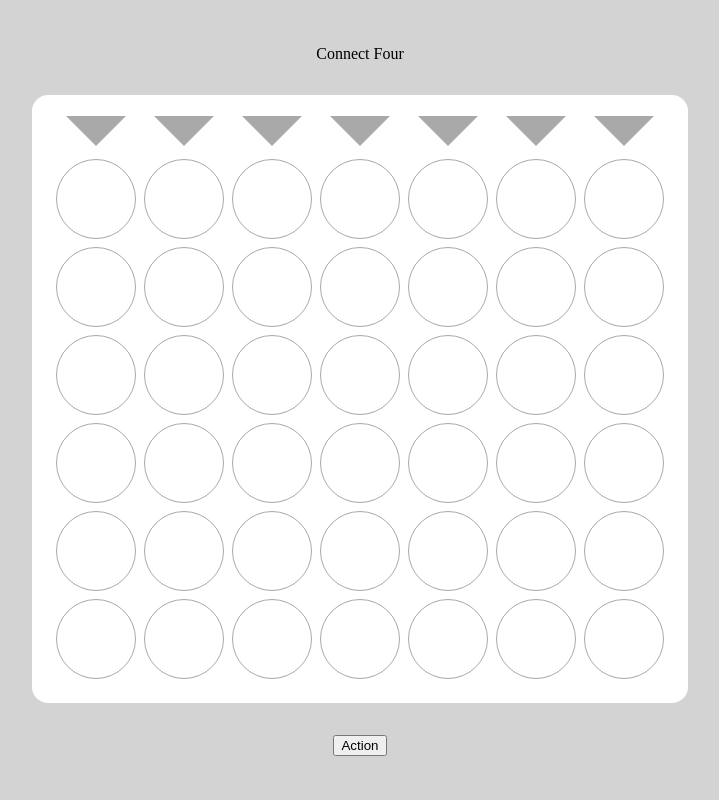
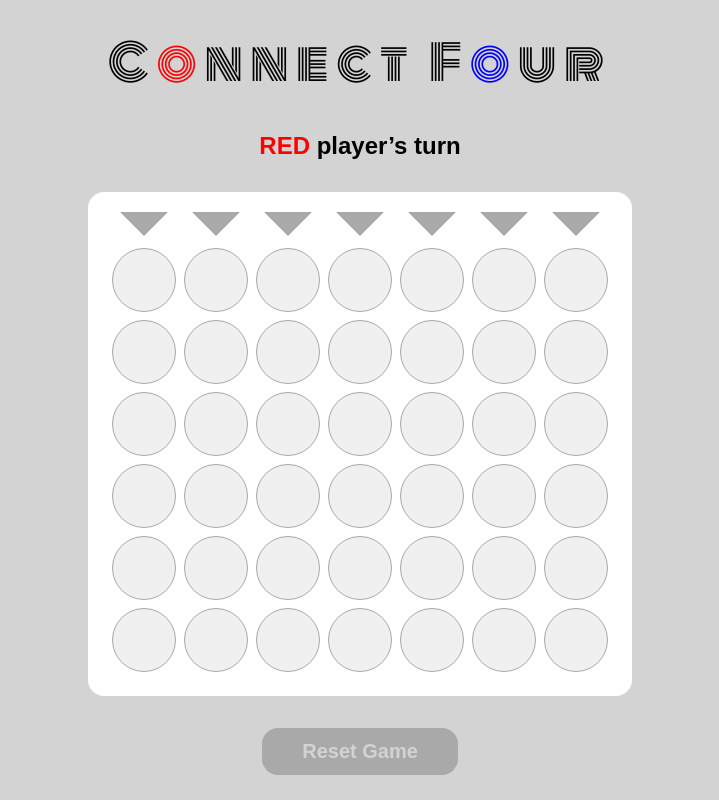
Before and after one commit to jskartes/connect-four, a plain HTML site: page index.html in a window 1280 px wide. Shown: the whole page, without its empty margins (280-999 px from the left). Drawn offline with Linux system fonts and the light colour scheme.

Commit message:
implement alternating player input

```diff
--- a/index.html
+++ b/index.html
@@ -5,13 +5,19 @@
   <meta charset='UTF-8' />
   <meta name='viewport' content='width=device-width, initial-scale=1.0' />
   <title>Document</title>
+
+  <!-- Google Fonts -->
+  <link rel="preconnect" href="https://fonts.googleapis.com">
+  <link rel="preconnect" href="https://fonts.gstatic.com" crossorigin>
+  <link href="https://fonts.googleapis.com/css2?family=Monoton&display=swap" rel="stylesheet">
+
   <link rel='stylesheet' href='./style.css' />
 </head>
 
 <body>
-  <header>Connect Four</header>
+  <header>C<span id='red'>o</span>nnect F<span id='blue'>o</span>ur</header>
 
-  <p id='game-state'></p>
+  <p id='game-state'>Game state</p>
 
   <div id='board-frame'>
     <section id='column-buttons'>
@@ -25,58 +31,57 @@
     </section>
 
     <section id='board'>
+      <div id='c0r5'></div>
+      <div id='c1r5'></div>
+      <div id='c2r5'></div>
+      <div id='c3r5'></div>
+      <div id='c4r5'></div>
+      <div id='c5r5'></div>
+      <div id='c6r5'></div>
+
+      <div id='c0r4'></div>
+      <div id='c1r4'></div>
+      <div id='c2r4'></div>
+      <div id='c3r4'></div>
+      <div id='c4r4'></div>
+      <div id='c5r4'></div>
+      <div id='c6r4'></div>
+
+      <div id='c0r3'></div>
+      <div id='c1r3'></div>
+      <div id='c2r3'></div>
+      <div id='c3r3'></div>
+      <div id='c4r3'></div>
+      <div id='c5r3'></div>
+      <div id='c6r3'></div>
+
+      <div id='c0r2'></div>
+      <div id='c1r2'></div>
+      <div id='c2r2'></div>
+      <div id='c3r2'></div>
+      <div id='c4r2'></div>
+      <div id='c5r2'></div>
+      <div id='c6r2'></div>
+
+      <div id='c0r1'></div>
+      <div id='c1r1'></div>
+      <div id='c2r1'></div>
+      <div id='c3r1'></div>
+      <div id='c4r1'></div>
+      <div id='c5r1'></div>
+      <div id='c6r1'></div>
+
       <div id='c0r0'></div>
-      <div id='c0r1'></div>
-      <div id='c0r2'></div>
-      <div id='c0r3'></div>
-      <div id='c0r4'></div>
-      <div id='c0r5'></div>
-
       <div id='c1r0'></div>
-      <div id='c1r1'></div>
-      <div id='c1r2'></div>
-      <div id='c1r3'></div>
-      <div id='c1r4'></div>
-      <div id='c1r5'></div>
-
       <div id='c2r0'></div>
-      <div id='c2r1'></div>
-      <div id='c2r2'></div>
-      <div id='c2r3'></div>
-      <div id='c2r4'></div>
-      <div id='c2r5'></div>
-
       <div id='c3r0'></div>
-      <div id='c3r1'></div>
-      <div id='c3r2'></div>
-      <div id='c3r3'></div>
-      <div id='c3r4'></div>
-      <div id='c3r5'></div>
-
       <div id='c4r0'></div>
-      <div id='c4r1'></div>
-      <div id='c4r2'></div>
-      <div id='c4r3'></div>
-      <div id='c4r4'></div>
-      <div id='c4r5'></div>
-
       <div id='c5r0'></div>
-      <div id='c5r1'></div>
-      <div id='c5r2'></div>
-      <div id='c5r3'></div>
-      <div id='c5r4'></div>
-      <div id='c5r5'></div>
-
       <div id='c6r0'></div>
-      <div id='c6r1'></div>
-      <div id='c6r2'></div>
-      <div id='c6r3'></div>
-      <div id='c6r4'></div>
-      <div id='c6r5'></div>
     </section>
   </div>
 
-  <button>Action</button>
+  <button></button>
 
   <script src='./main.js'></script>
 </body>
--- a/main.js
+++ b/main.js
@@ -0,0 +1,62 @@
+const players = {
+  '1': 'red',
+  '-1': 'blue',
+}
+
+const root = document.querySelector(':root');
+const gameStateMessage = document.getElementById('game-state');
+const columnButtons = [...document.querySelectorAll('#column-buttons div')];
+const actionButton = document.querySelector('button');
+
+let currentPlayer, currentBoard;
+
+document.getElementById('column-buttons')
+        .addEventListener('click', handleBoardClick);
+actionButton.addEventListener('click', handleActionButtonClick);
+
+function handleBoardClick(event) {
+  if (event.target.tagName !== 'DIV') return;
+  const ci = columnButtons.indexOf(event.target);
+  const ri = currentBoard[ci].indexOf(0);
+  currentBoard[ci][ri] = currentPlayer;
+  currentPlayer = -currentPlayer;
+  render();
+}
+
+function handleActionButtonClick() {
+  init();
+}
+
+function init() {
+  currentPlayer = 1;
+  currentBoard = [
+    [0, 0, 0, 0, 0, 0], // column 6 (right)
+    [0, 0, 0, 0, 0, 0], //   .
+    [0, 0, 0, 0, 0, 0], //   .
+    [0, 0, 0, 0, 0, 0], //   .
+    [0, 0, 0, 0, 0, 0], //   .
+    [0, 0, 0, 0, 0, 0], //   .
+    [0, 0, 0, 0, 0, 0], // column 0 (left)
+  ];
+  render();
+}
+
+function render() {
+  root.style.setProperty('--current-player-color', players[currentPlayer]);
+
+  gameStateMessage.innerHTML =
+    `<span style="color: ${players[currentPlayer]}">${players[currentPlayer].toUpperCase()}</span> player’s turn`;
+
+  currentBoard.forEach((col, ci) => {
+    col.forEach((row, ri) => {
+      const id = `c${ci}r${ri}`;
+      const slot = document.getElementById(id);
+      slot.textContent = currentBoard[ci][ri] !== 0 ? 'o' : '';
+      slot.style.color = players[currentBoard[ci][ri]];
+    });
+  });
+
+  actionButton.textContent = 'Reset Game';
+}
+
+init();
--- a/style.css
+++ b/style.css
@@ -1,6 +1,10 @@
 * {
   box-sizing: border-box;
   margin: 0;
+}
+
+:root {
+  --current-player-color: red;
 }
 
 body {
@@ -10,6 +14,27 @@ body {
   flex-direction: column;
   height: 100vh;
   justify-content: center;
+}
+
+header {
+  font-family: Monoton;
+  font-size: 6vmin;
+  letter-spacing: 1vmin;
+}
+
+#red {
+  color: red;
+}
+
+#blue {
+  color: blue;
+}
+
+#game-state {
+  font-family: sans-serif;
+  font-size: 3vmin;
+  font-weight: bold;
+  margin-top: 4vmin;
 }
 
 #board-frame {
@@ -25,25 +50,56 @@ body {
 #column-buttons {
   display: grid;
   gap: 1vmin;
-  grid-template-columns: repeat(7, 10vmin);
+  grid-template-columns: repeat(7, 8vmin);
   margin-top: -1vmin;
 }
 
 #column-buttons div {
-  border-left: 5vmin solid transparent;
-  border-right: 5vmin solid transparent;
-  border-top: 5vmin solid darkgray;
+  border-left: 4vmin solid transparent;
+  border-right: 4vmin solid transparent;
+  border-top: 4vmin solid darkgray;
   transform: scale(0.75);
+  transition: 0.15s ease-in-out;
+}
+
+#column-buttons div:hover {
+  border-top-color: var(--current-player-color);
+  transform: scale(0.9);
 }
 
 #board {
   display: grid;
+  font-family: Monoton;
   gap: 1vmin;
-  grid-template: repeat(6, 10vmin) / repeat(7, 10vmin);
+  grid-template: repeat(6, 8vmin) / repeat(7, 8vmin);
   margin-top: 1vmin;
 }
 
 #board div {
+  align-items: center;
+  background-color: #f0f0f0;
   border: 0.15vmin solid darkgray;
   border-radius: 50%;
+  display: flex;
+  font-size: 8.2vmin;
+  justify-content: center;
+  padding-bottom: 0.4vmin;
 }
+
+button {
+  background-color: darkgray;
+  border: none;
+  border-radius: 2vmin;
+  color: lightgray;
+  font-family: sans-serif;
+  font-size: 2.5vmin;
+  font-weight: bold;
+  padding: 1.5vmin 5vmin;
+  transition: 0.15s ease-in-out;
+}
+
+button:hover {
+  background-color: white;
+  color: black;
+  transform: scale(1.15);
+}
```
